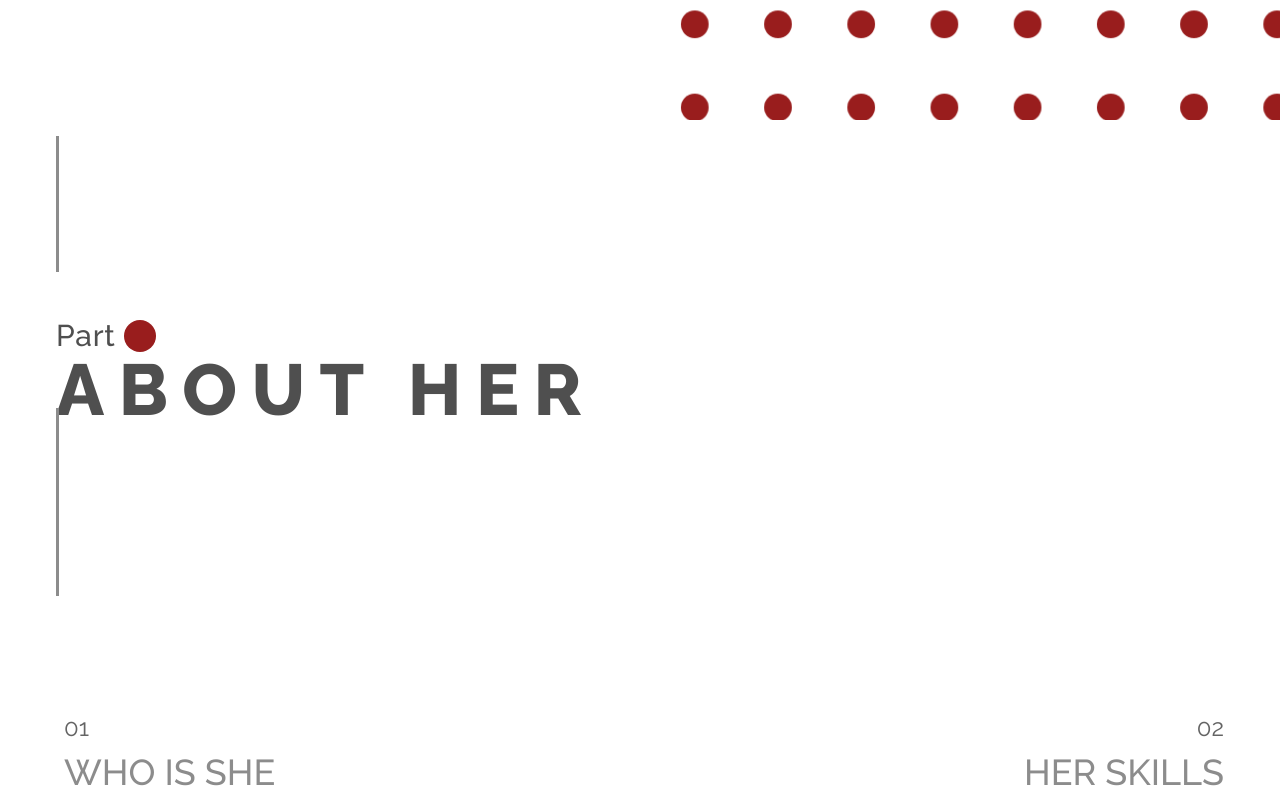
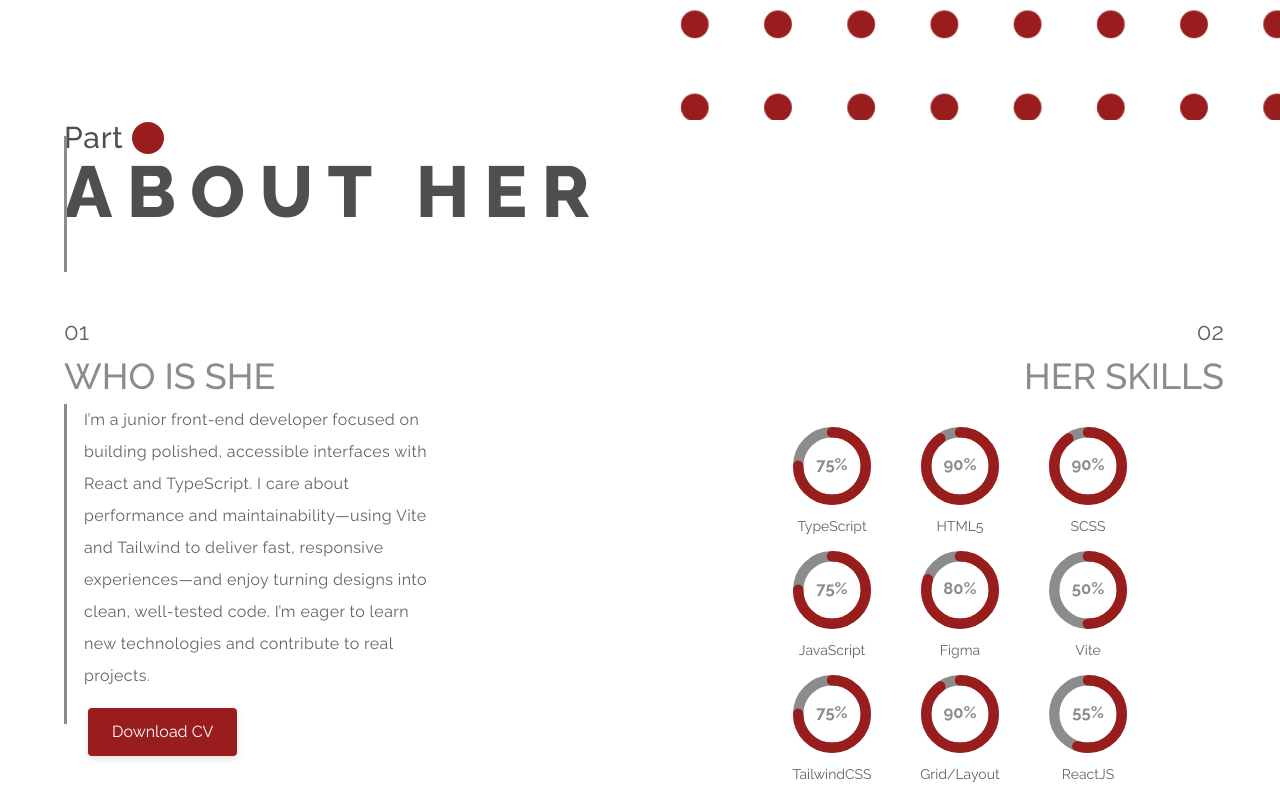
Before and after one commit to bavayra/Portfolio, a React (Vite) app: page / in a window 1280 px wide. Shown: the part 680-1478 px from the top of the page. Built offline with nearby package versions, Linux system fonts and the light colour scheme.

Commit message:
style(Hero/SectionTitle -1440): corrected ml for dividers to align dividers with others

```diff
--- a/src/sections/Hero.tsx
+++ b/src/sections/Hero.tsx
@@ -8,7 +8,7 @@ const Hero = () => {
   return (
     <section
       id="hero"
-      className="py-8 app-fullscreen relative overflow-y-hidden overflow-x-visible"
+      className="py-8 app-fullscreen relative overflow-y-hidden overflow-x-visible "
     >
       <Divider
         widthPx="var(--hero-div-w)"
@@ -16,7 +16,7 @@ const Hero = () => {
         leftPx={0}
         color="grey-2"
         topPx="var(--hero-div-top)"
-        className="ml-8 tablet-sm:ml-16"
+        className="ml-8 tablet-sm:ml-16 desktop-lg:ml-14"
       />
       <div className="grid grid-cols-1fr ml-4 desktop-sm:translate-y-full desktop-sm:mt-0 min-[390px]:mt-10 phone-md:ml-4 phone-lg:leading-14 tablet-sm:leading-16 leading-10 tablet-md:mt-40 tablet-lg:mt-52 phone-lg:mt-10 tablet-sm:mt-36 tablet-sm:ml-8 grid-rows-1fr">
         <p className=" text-[length:var(--name-year-size)] text-grey-2 tablet-lg:text-4xl col-start-1 row-start-1 pl-3 ">
@@ -35,7 +35,7 @@ const Hero = () => {
         leftPx={0}
         color="grey-2"
         topPx="var(--hero-div-2-top)"
-        className="ml-8 tablet-sm:ml-16 hidden desktop-sm:block"
+        className="ml-8 tablet-sm:ml-16 hidden desktop-sm:block desktop-lg:ml-14"
       />
       <DotPattern />
     </section>
--- a/src/sections/SectionTitle.tsx
+++ b/src/sections/SectionTitle.tsx
@@ -25,7 +25,7 @@ export const SectionTitle: React.FC<SectionTitleProps> = ({
   });
 
   return (
-    <div className="section-vh-50 flex flex-col phone-md:pb-10 justify-center relative ml-3 desktop-sm:ml-10 tablet-sm:ml-12">
+    <div className="section-vh flex flex-col phone-md:pb-10 justify-center desktop-lg:ml-10 relative ml-3 desktop-sm:ml-12 tablet-sm:ml-12">
       <Divider
         widthPx="var(--hero-div-w)"
         heightPx="var(--section-top-div-height)"
```
